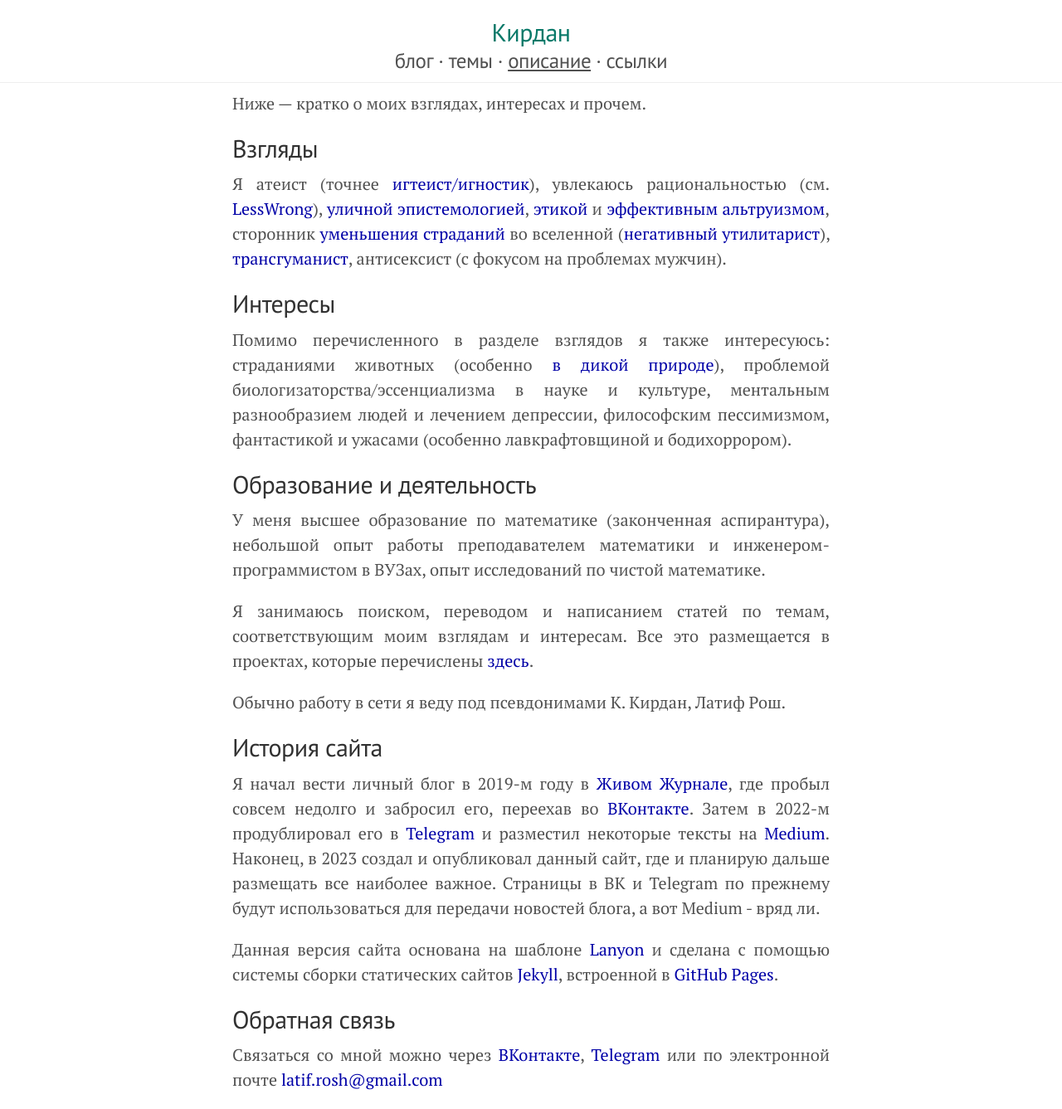
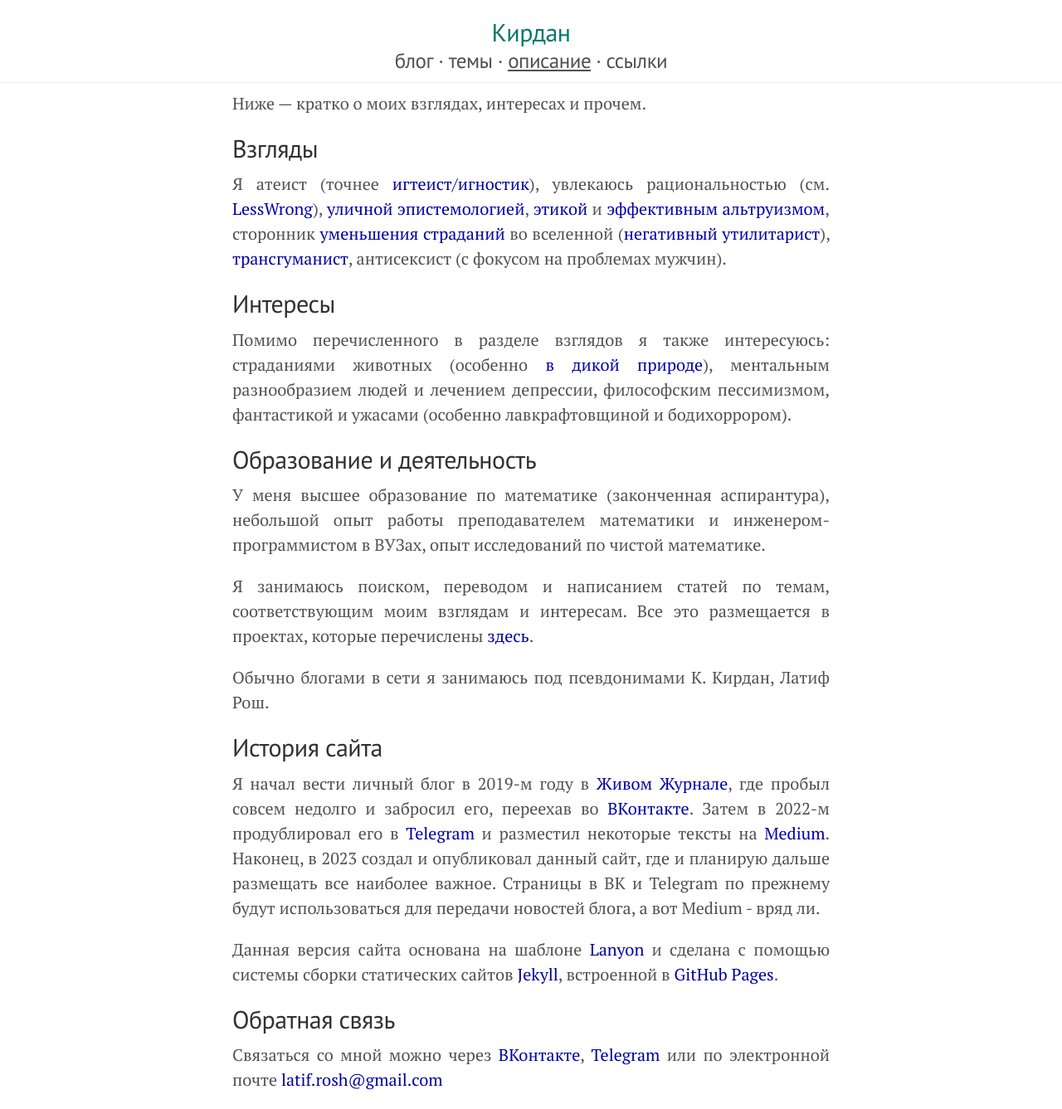
Before and after one commit to KKirdan/kkirdan.github.io, a Jekyll site: the page built from blog/about.md, in a window 1280 px wide. Shown: the whole page at 83% size. Built offline with Jekyll 4.4.1, drawn with Linux system fonts in a browser that asks for light colours.

Commit message:
Update about.md

```diff
--- a/blog/about.md
+++ b/blog/about.md
@@ -11,7 +11,7 @@ nav_id: 3
 
 ## Интересы
 
-Помимо перечисленного в разделе взглядов я также интересуюсь: страданиями животных (особенно [в дикой природе](https://reducingsuffering.github.io/67.html)), проблемой биологизаторства/эссенциализма в науке и культуре, ментальным разнообразием людей и лечением депрессии, философским пессимизмом, фантастикой и ужасами (особенно лавкрафтовщиной и бодихоррором).
+Помимо перечисленного в разделе взглядов я также интересуюсь: страданиями животных (особенно [в дикой природе](https://reducingsuffering.github.io/67.html)), ментальным разнообразием людей и лечением депрессии, философским пессимизмом, фантастикой и ужасами (особенно лавкрафтовщиной и бодихоррором).
 
 ## Образование и деятельность
 
@@ -19,7 +19,7 @@ nav_id: 3
 
 Я занимаюсь поиском, переводом и написанием статей по темам, соответствующим моим взглядам и интересам. Все это размещается в проектах, которые перечислены [здесь]({{ "/index.html" | relative_url }}).
 
-Обычно работу в сети я веду под псевдонимами К. Кирдан, Латиф Рош.
+Обычно блогами в сети я занимаюсь под псевдонимами К. Кирдан, Латиф Рош.
 
 ## История сайта
 
```
